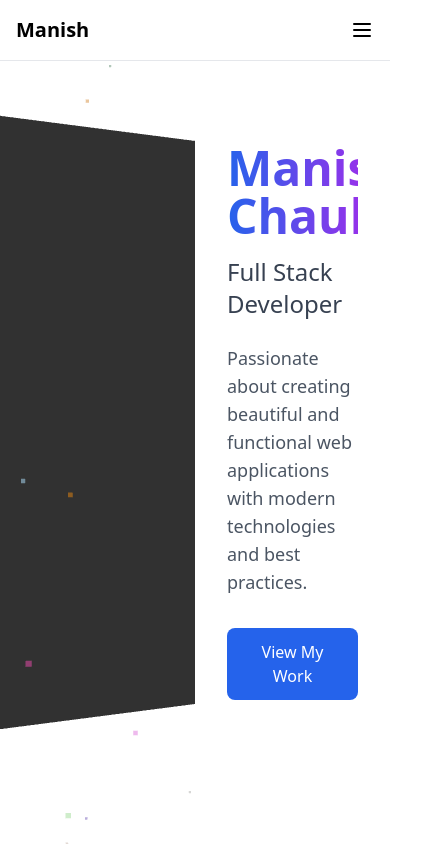
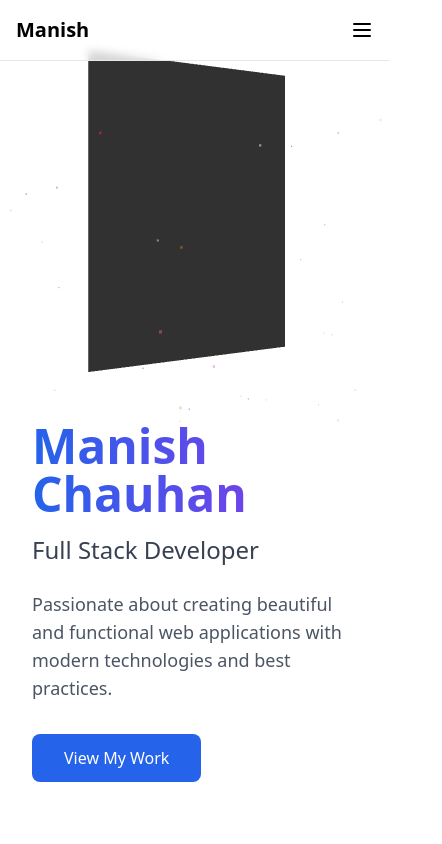
Before and after one commit to manish930s/my-portfolio, a React (Vite) app: page / in a window 390 px wide. Shown: the top 844 px of the page, 442 px wide, since content can reach past the window. Built offline with nearby package versions, Linux system fonts and the light colour scheme.

Commit message:
Scene.tsx

```diff
--- a/src/components/3d/Scene.tsx
+++ b/src/components/3d/Scene.tsx
@@ -5,8 +5,9 @@ import { Particles } from './Particles';
 
 export function Scene() {
   return (
-    <div className="h-full w-full grid grid-cols-2">
-      <div className="relative h-full">
+    <div className="h-full w-full flex flex-col md:grid md:grid-cols-2">
+      {/* 3D Canvas */}
+      <div className="relative h-[50vh] md:h-full w-full">
         <Canvas>
           <PerspectiveCamera makeDefault position={[-2, 0, 5]} />
           <OrbitControls
@@ -30,7 +31,8 @@ export function Scene() {
         </Canvas>
       </div>
 
-      <div className="flex flex-col justify-center px-8">
+      {/* Text Content */}
+      <div className="flex flex-col justify-center items-start px-8">
         <div className="text-left">
           <h1 className="text-5xl md:text-7xl font-bold mb-4 bg-gradient-to-r from-blue-600 to-purple-600 text-transparent bg-clip-text">
             Manish Chauhan
```
